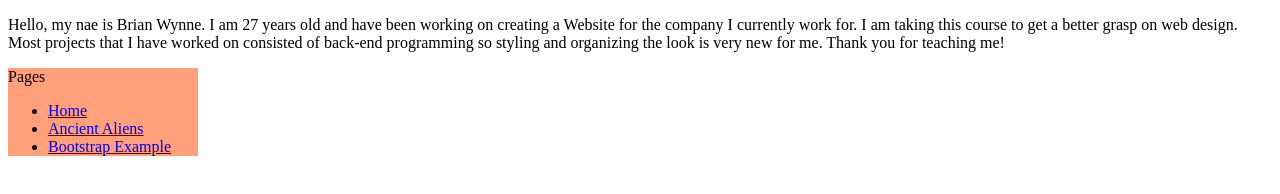
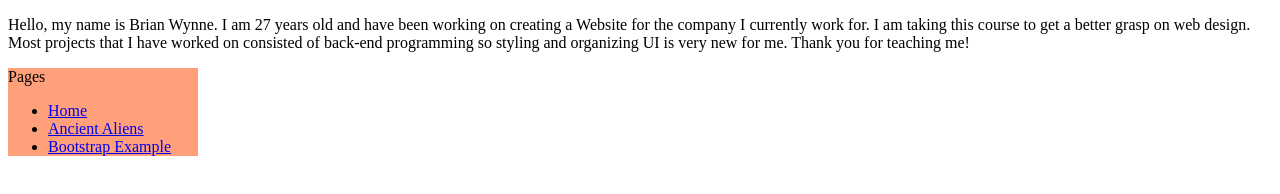
Before and after one commit to brian-wynne/project0, a plain HTML site: page pages/about.html in a window 1280 px wide. Drawn offline with Linux system fonts and the light colour scheme.

Commit message:
More spelling mistake fixes

```diff
--- a/pages/about.html
+++ b/pages/about.html
@@ -6,9 +6,9 @@
     </head>
     <body>
         <p id="p-wrap">
-            Hello, my nae is Brian Wynne. I am 27 years old and have been working on creating a Website for the company
+            Hello, my name is Brian Wynne. I am 27 years old and have been working on creating a Website for the company
             I currently work for. I am taking this course to get a better grasp on web design. Most projects that I have worked
-            on consisted of back-end programming so styling and organizing the look is very new for me. Thank you for teaching me!
+            on consisted of back-end programming so styling and organizing UI is very new for me. Thank you for teaching me!
         </p>
         <nav>
             Pages
```
